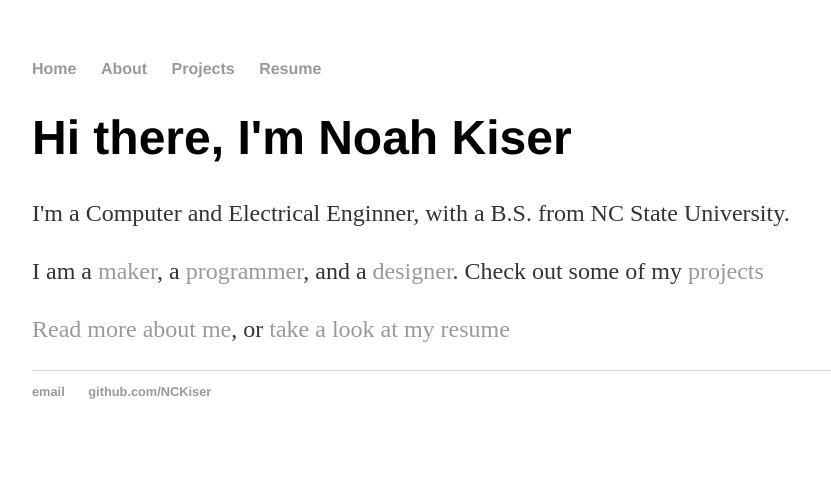
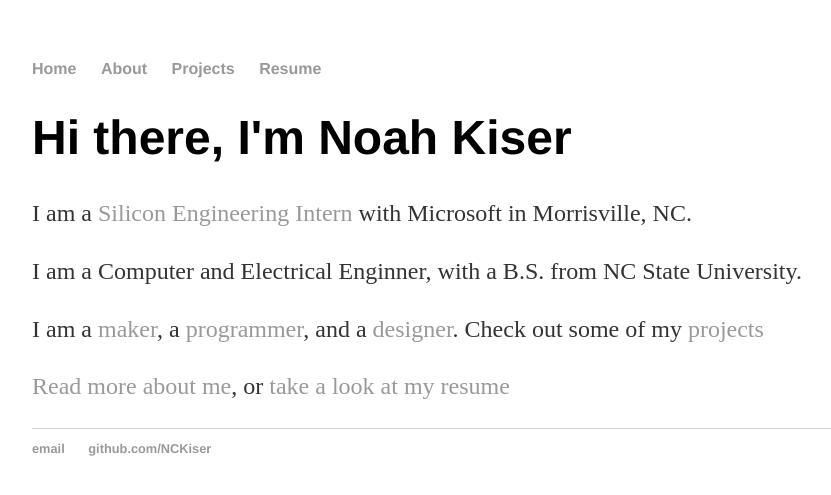
Before and after one commit to NCKiser/NCKiser.github.io, a Jekyll site: the page built from index.html, in a window 1280 px wide. Shown: the top 495 px of the page, without its empty margins (160-991 px from the left). Built offline with Jekyll 4.4.1, drawn with Linux system fonts in a browser that asks for light colours.

Commit message:
update homepage with intern position

```diff
--- a/index.html
+++ b/index.html
@@ -4,7 +4,8 @@ title: Noah Kiser Homepage
 ---
 <div class="blurb">
 	<h1>Hi there, I'm Noah Kiser</h1>
-	<p>I'm a Computer and Electrical Enginner, with a B.S. from NC State University.</p>
+	<p>I am a <a href="https://www.linkedin.com/in/noah-kiser-31432712b/">Silicon Engineering Intern</a> with Microsoft in Morrisville, NC.</p>
+	<p>I am a Computer and Electrical Enginner, with a B.S. from NC State University.</p>
 	<p>I am a <a href="/projects">maker</a>, a <a href="/projects">programmer</a>, and a <a href="/projects">designer</a>. Check out some of my <a href="/projects">projects</a></p>
 	<p><a href="/about">Read more about me</a>, or <a href="/resume">take a look at my resume</a></p>
 </div><!-- /.blurb -->
```
